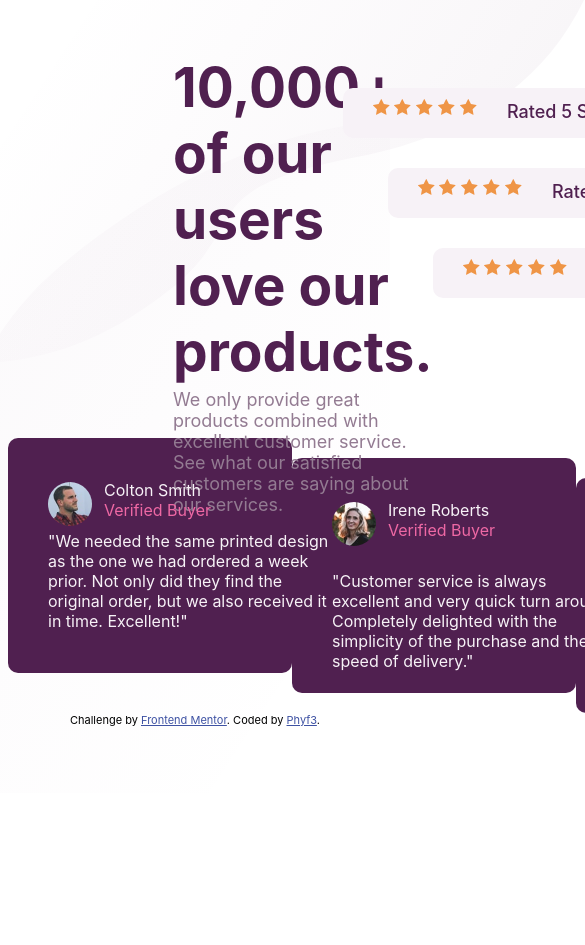
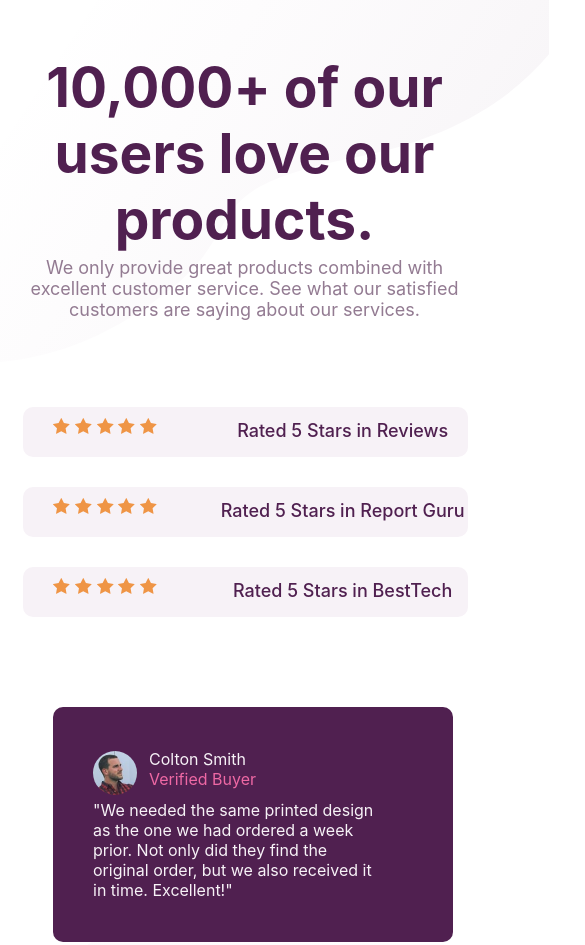
Before and after one commit to Phyf3/Social-proof-section-page-challenge, a plain HTML site: page index.html in a window 390 px wide. Shown: the top 945 px of the page, 585 px wide, since content can reach past the window. Before the commit the page ends 844 px from the top, so only its background shows below. Drawn offline with Linux system fonts and the light colour scheme.

Commit message:
responsive + accessibilty

```diff
--- a/style.css
+++ b/style.css
@@ -1,6 +1,5 @@
 body {
     font-family:-apple-system, BlinkMacSystemFont, 'Segoe UI', Roboto, Oxygen, Ubuntu, Cantarell, 'Open Sans', 'Helvetica Neue', sans-serif;
-    height: 777px;
     background-image: url(images/bg-pattern-top-desktop.svg), url(images/bg-pattern-bottom-desktop.svg);
     background-position: top left, bottom right;
     background-repeat: no-repeat;
@@ -45,6 +44,12 @@ body {
       margin-top: 30px;
       padding-top: 10px;
     }
+    .rating_1:hover,.rating_2:hover, .rating_3:hover {
+      animation-name : scale;
+      animation-duration: 1s;
+      animation-fill-mode: forwards;
+      transform: scale(1.2)
+    }
     .rating_1 {
       position: relative;
       right: 90px;
@@ -76,16 +81,27 @@ body {
     .review_1,.review_2, .review_3 {
       width: 400px;
       height: 235px;
+      cursor:pointer;
       background-color:  hsl(300, 43%, 22%);
       color: hsl(300, 24%, 96%);
       border-radius: 10px;
     }
+
+    .review_1:hover,.review_2:hover, .review_3:hover {
+      animation-name : move;
+      animation-duration: 1s;
+      animation-fill-mode: forwards;
+      transform: scale(1.05)
+    }
+
+
     .review_2 {
       margin-top: 20px;
     }
     .review_3 {
       margin-top: 40px;
     }
+
     .profile>img {
       border-radius: 50%;
       height: 44px;
@@ -119,3 +135,43 @@ body {
     .attribution a {
       color: hsl(228, 45%, 44%);
     }
+
+
+
+
+    /* Media Queries */
+    @media (max-width: 889px) {
+
+      .top {
+        text-align: center;
+        display:flex;
+        flex-direction: column;
+        position:relative;
+        right: 150px;
+      }
+
+       .ratings {
+        position:relative;
+        top: 50px
+      }
+
+      .rating_1 {
+        position:relative;
+        left: 0px
+      }
+
+      .rating_2 {
+        position:relative;
+        left: 0px
+      }
+
+      .reviews {
+        display:flex;
+        flex-direction: column;
+      }
+
+      .review_1,.review_2, .review_3 {
+        position: relative;
+        left:45px;
+      }
+    }
```
